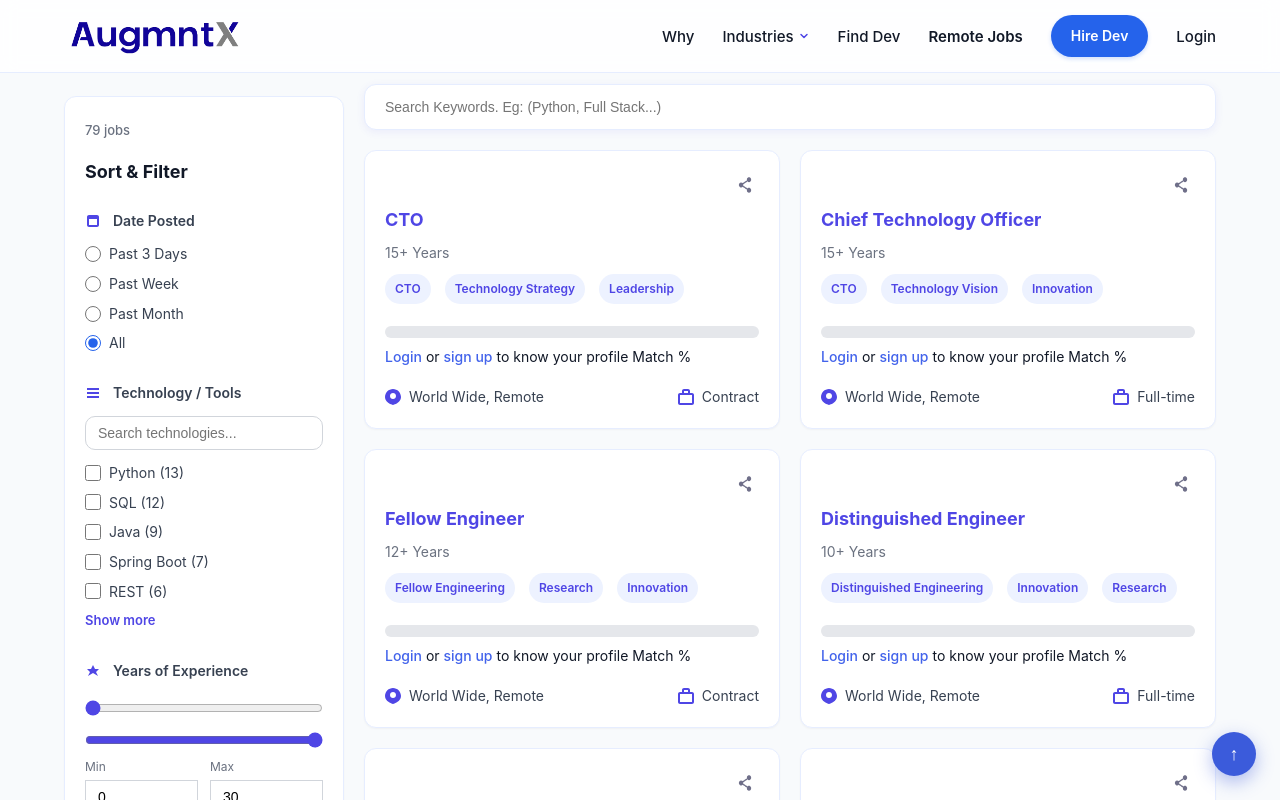
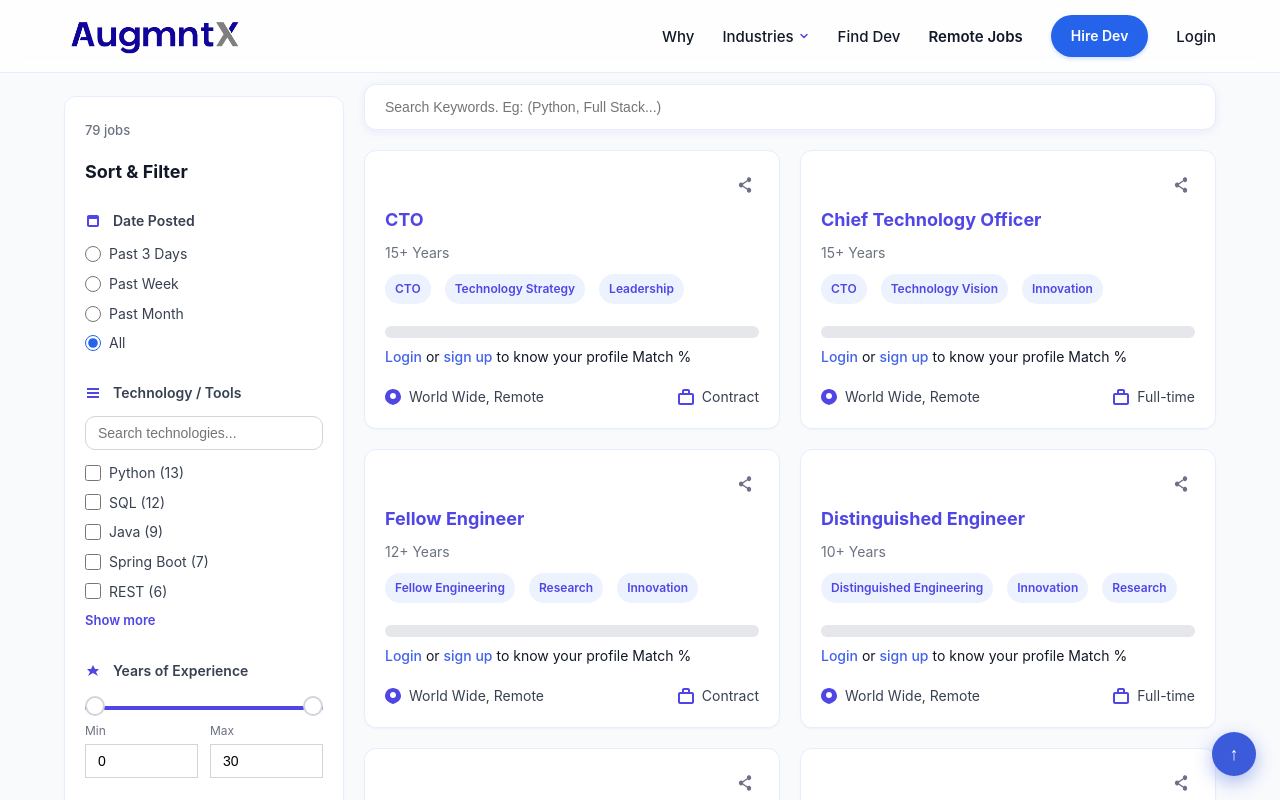
Before and after one commit to varchasvakhare2022/Augmntx-Replica, a React (Create React App) app: page / in a window 1280 px wide. Shown: the top 800 px of the page. Built offline with nearby package versions, Linux system fonts and the light colour scheme; the HTML template or start-up script is replaced by a standard one.

Commit message:
Count update

```diff
--- a/src/App.js
+++ b/src/App.js
@@ -14,6 +14,7 @@ function App() {
     maxExperience: '',
     searchKeyword: ''
   });
+  const [jobCount, setJobCount] = useState(79);
 
   const handleFilterChange = (filterType, value) => {
     setFilters(prev => ({
@@ -29,10 +30,12 @@ function App() {
         <div className="content-wrapper">
           <Sidebar
             filters={filters}
+            jobCount={jobCount}
             onFilterChange={handleFilterChange}
           />
           <JobListings
             filters={filters}
+            onCountChange={setJobCount}
             onFilterChange={handleFilterChange}
           />
         </div>
--- a/src/components/JobListings.js
+++ b/src/components/JobListings.js
@@ -2,7 +2,7 @@ import React, { useMemo, useState } from 'react';
 import JobCard from './JobCard';
 import './JobListings.css';
 
-const JobListings = ({ filters, onFilterChange }) => {
+const JobListings = ({ filters, onFilterChange, onCountChange }) => {
   const [visibleJobs, setVisibleJobs] = useState(8); // Show 8 jobs initially
   const jobsPerPage = 8;
 
@@ -868,6 +868,11 @@ const JobListings = ({ filters, onFilterChange }) => {
     return sorted;
   }, [filteredJobs]);
 
+  // Notify parent about the current total whenever it changes
+  React.useEffect(() => {
+    if (onCountChange) onCountChange(sortedJobs.length);
+  }, [sortedJobs, onCountChange]);
+
   const displayedJobs = sortedJobs.slice(0, visibleJobs);
   const hasMoreJobs = visibleJobs < sortedJobs.length;
 
--- a/src/components/Sidebar.css
+++ b/src/components/Sidebar.css
@@ -121,6 +121,69 @@
   accent-color: #4f46e5;
 }
 
+.dual-range {
+  position: relative;
+  height: 28px;
+  display: flex;
+  align-items: center;
+}
+
+.dual-range .slider-track {
+  position: absolute;
+  left: 0;
+  right: 0;
+  height: 4px;
+  background: #e5e7eb; /* light gray base line */
+  border-radius: 9999px;
+}
+
+.dual-range .slider-range {
+  position: absolute;
+  height: 4px;
+  background: #4f46e5; /* blue selected range */
+  border-radius: 9999px;
+}
+
+.dual-range .range-slider {
+  position: absolute;
+  left: 0;
+  right: 0;
+  pointer-events: none; /* use thumbs only */
+  background: none;
+  -webkit-appearance: none;
+  appearance: none;
+  height: 8px; /* hide native track */
+  outline: none;
+  z-index: 2;
+}
+
+/* Enable pointer events on thumbs */
+.dual-range .range-slider::-webkit-slider-thumb {
+  pointer-events: auto;
+  -webkit-appearance: none;
+  width: 20px;
+  height: 20px;
+  background: #ffffff; /* white knob */
+  border-radius: 50%;
+  border: 2px solid #d1d5db; /* gray outline */
+  box-shadow: none;
+}
+.dual-range .range-slider::-webkit-slider-runnable-track {
+  background: transparent;
+}
+.dual-range .range-slider::-moz-range-thumb {
+  pointer-events: auto;
+  width: 20px;
+  height: 20px;
+  background: #ffffff;
+  border: 2px solid #d1d5db;
+  border-radius: 50%;
+  box-shadow: none;
+}
+.dual-range .range-slider::-moz-range-track {
+  background: transparent;
+}
+
 .range-input-group {
   flex: 1;
 }
--- a/src/components/Sidebar.js
+++ b/src/components/Sidebar.js
@@ -1,7 +1,7 @@
 import React, { useState } from 'react';
 import './Sidebar.css';
 
-const Sidebar = ({ filters, onFilterChange }) => {
+const Sidebar = ({ filters, onFilterChange, jobCount = 79 }) => {
   const [showMoreTech, setShowMoreTech] = useState(false);
   const [techQuery, setTechQuery] = useState('');
   const [locationQuery, setLocationQuery] = useState('');
@@ -68,7 +68,7 @@ const Sidebar = ({ filters, onFilterChange }) => {
   return (
     <aside className="sidebar">
       <div className="job-count">
-        <span className="text-gray-600">79 jobs</span>
+        <span className="text-gray-600">{jobCount} jobs</span>
       </div>
 
       <h2 className="sidebar-title">Sort & Filter</h2>
@@ -151,32 +151,47 @@ const Sidebar = ({ filters, onFilterChange }) => {
           </svg>
           Years of Experience
         </h3>
+        {(() => {
+          const minLimit = 0;
+          const maxLimit = 30;
+          const minPercent = ((minExp - minLimit) / (maxLimit - minLimit)) * 100;
+          const maxPercent = ((maxExp - minLimit) / (maxLimit - minLimit)) * 100;
+          return (
+            <div className="dual-range">
+              <div className="slider-track"></div>
+              <div
+                className="slider-range"
+                style={{ left: `${minPercent}%`, width: `${Math.max(0, maxPercent - minPercent)}%` }}
+              ></div>
               <input
                 type="range"
-          min="0"
-          max="30"
+                min={minLimit}
+                max={maxLimit}
                 value={minExp}
                 onChange={(e) => {
                   const v = Number(e.target.value);
-            const next = Math.min(v, maxExp);
-            setMinExp(next);
-            onFilterChange('minExperience', String(next));
+                  const clamped = Math.min(v, maxExp);
+                  setMinExp(clamped);
+                  onFilterChange('minExperience', String(clamped));
                 }}
-          className="range-slider"
+                className="range-slider thumb-left"
               />
               <input
                 type="range"
-          min="0"
-          max="30"
+                min={minLimit}
+                max={maxLimit}
                 value={maxExp}
                 onChange={(e) => {
                   const v = Number(e.target.value);
-            const next = Math.max(v, minExp);
-            setMaxExp(next);
-            onFilterChange('maxExperience', String(next));
+                  const clamped = Math.max(v, minExp);
+                  setMaxExp(clamped);
+                  onFilterChange('maxExperience', String(clamped));
                 }}
-          className="range-slider"
+                className="range-slider thumb-right"
               />
+            </div>
+          );
+        })()}
         <div className="experience-range">
           <div className="range-input-group">
             <label className="range-label">Min</label>
```
Lines whose indentation alone changed are shown as unchanged.
